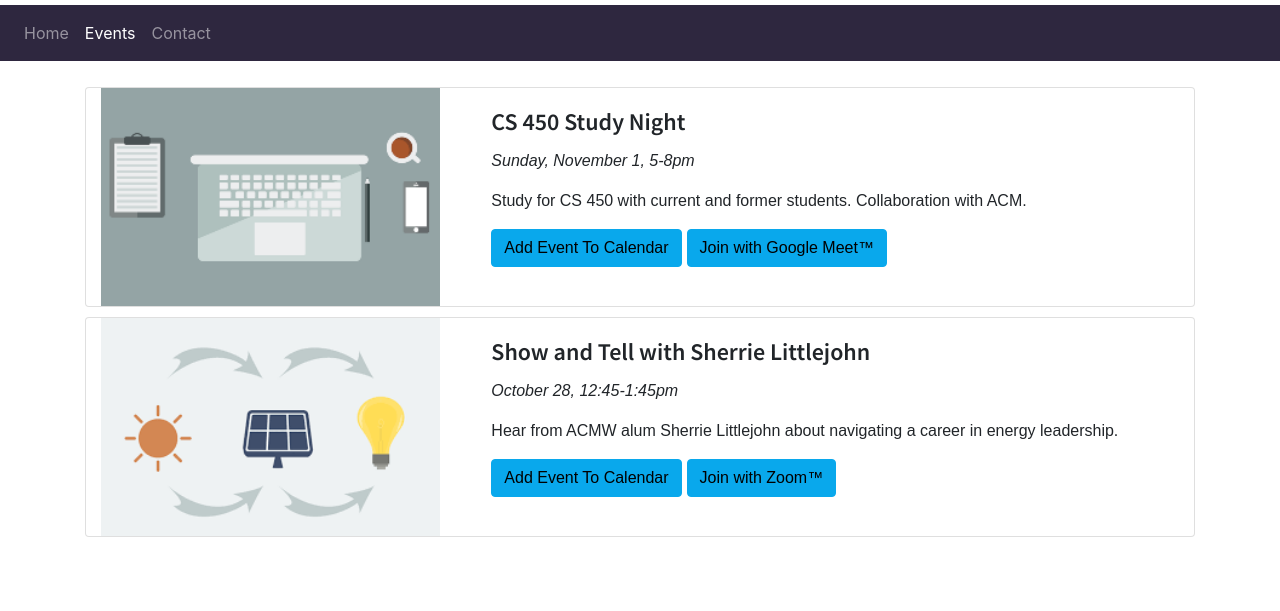
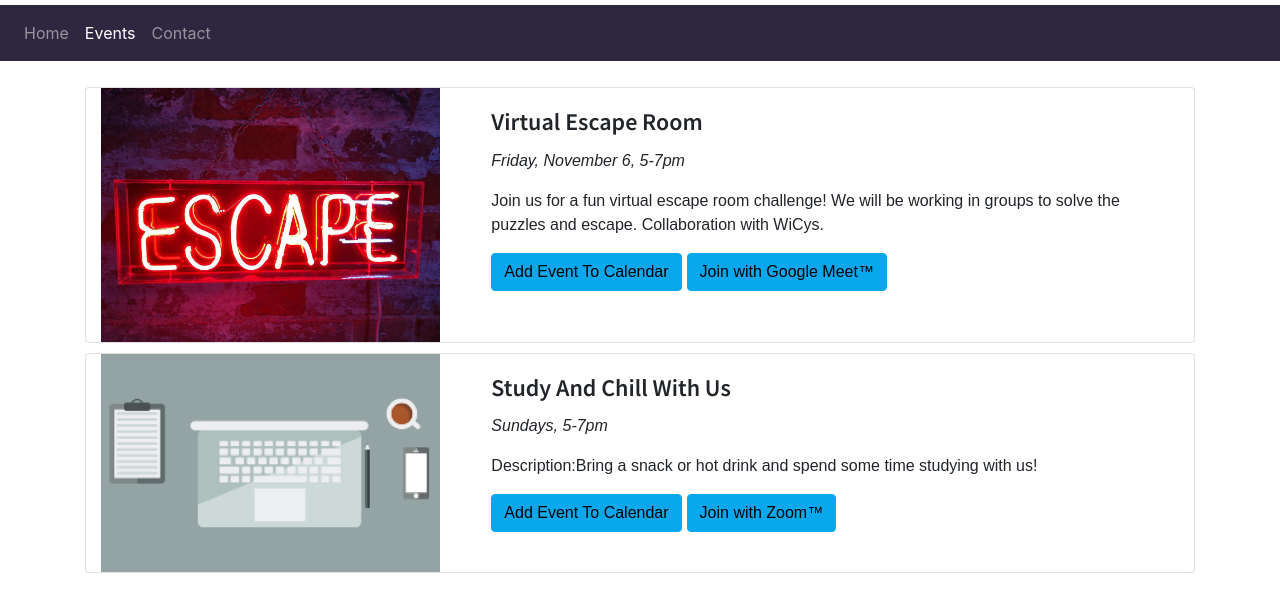
Before and after one commit to acmw-hawk/acmw-hawk.github.io, a plain HTML site: page events/index.html in a window 1280 px wide. Shown: the part 97-708 px from the top of the page. Drawn offline with nearby package versions, Linux system fonts and the light colour scheme.

Commit message:
Event updates 11/2

```diff
--- a/events/index.html
+++ b/events/index.html
@@ -49,15 +49,15 @@
       <div class="card event-card">
         <div class="row">
           <div class="col-md-4">
-              <img width="100%"src="../assets/images/eventphotos/studynight.png" alt="Overhead drawing of laptop and notebook">
+              <img width="100%"src="../assets/images/eventphotos/escaperoom.jpg" alt="Overhead drawing of laptop and notebook">
           </div>
           <div class="col-md-8 px-3">
             <div class="card-body">
-              <h2 class="card-title">CS 450 Study Night</h2>
-              <p><i>Sunday, November 1, 5-8pm</i></p>
-              <p class="card-text">Study for CS 450 with current and former students. Collaboration with ACM.</p>
+              <h2 class="card-title">Virtual Escape Room</h2>
+              <p><i>Friday, November 6, 5-7pm</i></p>
+              <p class="card-text">Join us for a fun virtual escape room challenge! We will be working in groups to solve the puzzles and escape. Collaboration with WiCys.</p>
               <div class="row">
-                <a target="_blank" href="https://calendar.google.com/event?action=TEMPLATE&tmeid=NDNscjFsdHZrdmYzcHQ5bmNtOHNoOTY4aWVfMjAyMDExMDFUMjMwMDAwWiBpaXQuZWR1X2lpZmJxcjVhdnF2ZW92bmczNmo3YjkyMDdjQGc&tmsrc=iit.edu_iifbqr5avqveovng36j7b9207c%40group.calendar.google.com" class="btn btn-primary">Add Event To Calendar</a>
+                <a target="_blank" href="https://calendar.google.com/event?action=TEMPLATE&tmeid=Nzg5NWpxOWU5MDA2dnJibXRqMGQyZ2xrNXIgaWl0LmVkdV9paWZicXI1YXZxdmVvdm5nMzZqN2I5MjA3Y0Bn&tmsrc=iit.edu_iifbqr5avqveovng36j7b9207c%40group.calendar.google.com" class="btn btn-primary">Add Event To Calendar</a>
                 <a href="https://meet.google.com/rmh-enud-siv" class="btn btn-primary">Join with Google Meet&trade;</a>
               </div>
             </div>
@@ -67,16 +67,16 @@
       <div class="card event-card">
         <div class="row">
           <div class="col-md-4">
-              <img width="100%" class="" src="../assets/images/eventphotos/energy.png" alt="Sun, solar panel, and lightbulb, with arrows in between">
+              <img width="100%"src="../assets/images/eventphotos/studynight.png" alt="Overhead drawing of laptop and notebook">
           </div>
           <div class="col-md-8 px-3">
             <div class="card-body">
-              <h2 class="card-title">Show and Tell with Sherrie Littlejohn</h2>
-              <p><i>October 28, 12:45-1:45pm</i></p>
-              <p class="card-text">Hear from ACMW alum Sherrie Littlejohn about navigating a career in energy leadership.</p>
+              <h2 class="card-title">Study And Chill With Us</h2>
+              <p><i>Sundays, 5-7pm</i></p>
+              <p class="card-text">Description:Bring a snack or hot drink and spend some time studying with us!</p>
               <div class="row">
-                <a target="_blank" href="https://calendar.google.com/event?action=TEMPLATE&amp;tmeid=MGg2amczMWs0YW0wdm04MmNhZXVyOWN0bTYgaWl0LmVkdV9paWZicXI1YXZxdmVvdm5nMzZqN2I5MjA3Y0Bn&amp;tmsrc=iit.edu_iifbqr5avqveovng36j7b9207c%40group.calendar.google.com" class="btn btn-primary">Add Event To Calendar</a>
-                <a href="https://zoom.us/j/92746014935?pwd=VHFEWWhXSW83NVBUN2NyQnBpUXdVQT09" class="btn btn-primary">Join with Zoom&trade;</a>
+                <a target="_blank" href="https://calendar.google.com/event?action=TEMPLATE&tmeid=NDNscjFsdHZrdmYzcHQ5bmNtOHNoOTY4aWVfMjAyMDExMDhUMjMwMDAwWiBpaXQuZWR1X2lpZmJxcjVhdnF2ZW92bmczNmo3YjkyMDdjQGc&tmsrc=iit.edu_iifbqr5avqveovng36j7b9207c%40group.calendar.google.com&scp=ALL" class="btn btn-primary">Add Event To Calendar</a>
+                <a href="https://iit-edu.zoom.us/j/87296567619?pwd=MmErSWpsTmlsaU1xYXlOMmVGRnBWZz09" class="btn btn-primary">Join with Zoom&trade;</a>
               </div>
             </div>
           </div>
```
Also changed, not shown: assets/images/eventphotos/energy.png (deleted), assets/images/eventphotos/escaperoom.jpg (added), assets/images/eventphotos/showandtell.png (deleted).
